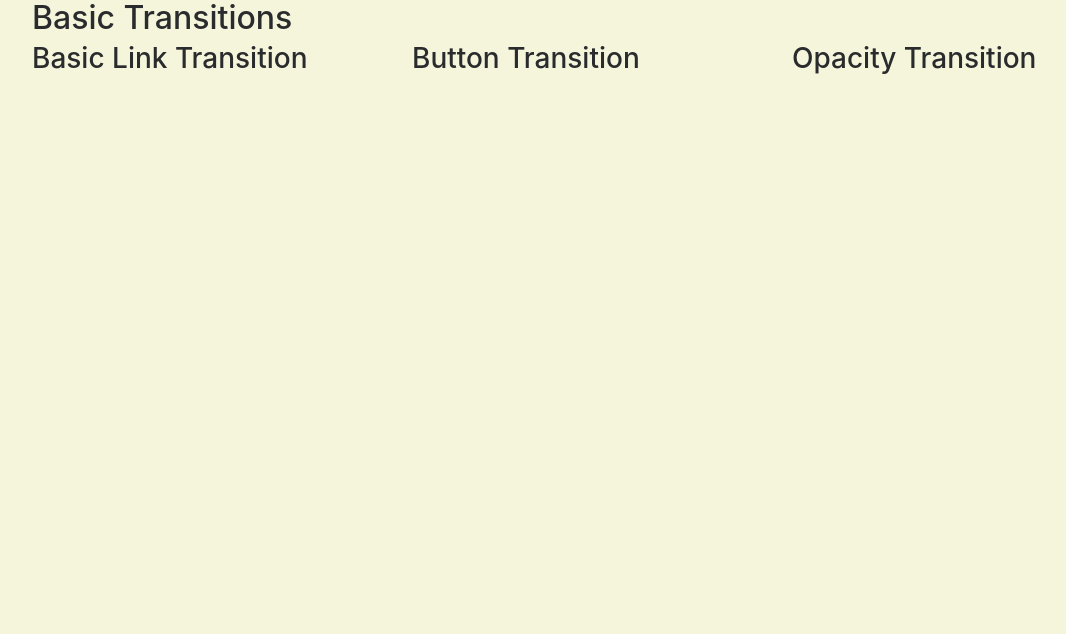
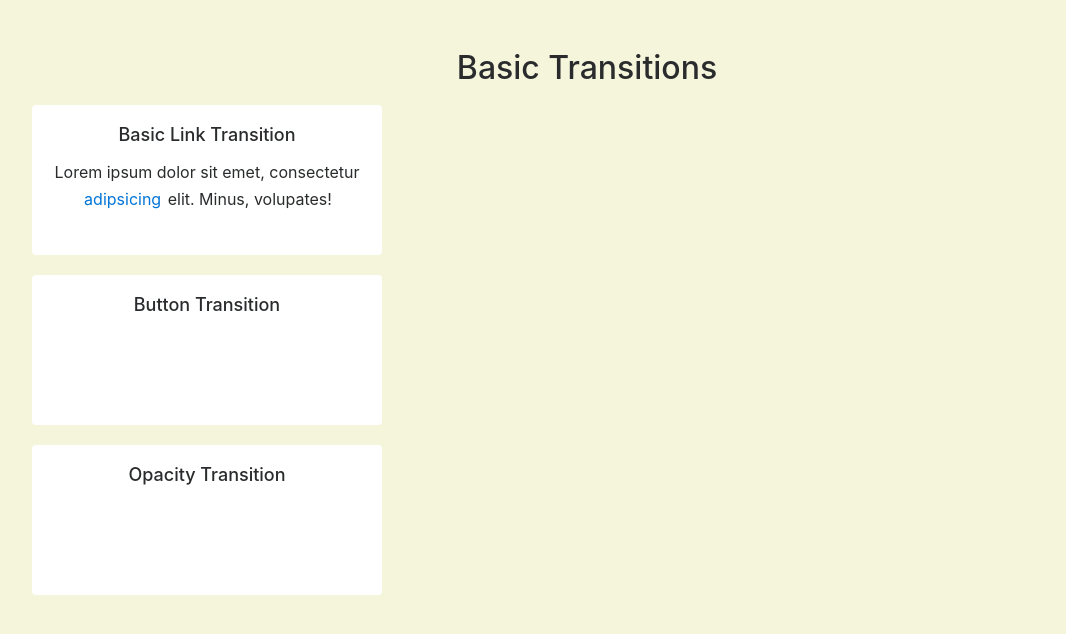
Before and after one commit to BolajiOlajide/transition-app, a plain HTML site: page index.html in a window 1280 px wide. Shown: the whole page, without its empty margins (53-1119 px from the left). Drawn offline with nearby package versions, Linux system fonts and the light colour scheme.

Commit message:
apply transition

```diff
--- a/css/styles.css
+++ b/css/styles.css
@@ -1,3 +1,51 @@
 body {
   background: beige;
 }
+
+.row {
+  flex-direction: column;
+}
+
+section {
+  padding-bottom: 50px;
+  padding-top: 50px;
+}
+
+h2 {
+  margin: 0 0 20px;
+  text-align: center;
+}
+
+h3 {
+  margin: 0 0 15px;
+  font-size: 18px;
+}
+
+.box {
+  background: #FFF;
+  margin-bottom: 20px;
+  padding: 20px;
+  min-height: 150px;
+  text-align: center;
+  border-radius: 4px;
+}
+
+/* Link box transition */
+.link a {
+  display: inline-block;
+  padding: 3px 2px;
+  border-radius: 3px;
+  /* transition-property: all;
+  transition-duration: 0.5s;
+  transition-timing-function: ease; */
+
+  transition: 0.7s ease all;
+}
+
+.link a:hover {
+  background: black;
+  text-decoration: none;
+  padding: 3px 9px;
+  background: #FFDCDC;
+  color: #8a1717;
+}
--- a/index.html
+++ b/index.html
@@ -15,8 +15,9 @@
 
       <div class="row">
         <div class="col-sm-4">
-          <div class="box">
+          <div class="box link">
             <h3>Basic Link Transition</h3>
+            <p>Lorem ipsum dolor sit emet, consectetur <a href="#">adipsicing</a> elit. Minus, volupates!</p>
           </div>
         </div>
 
```
